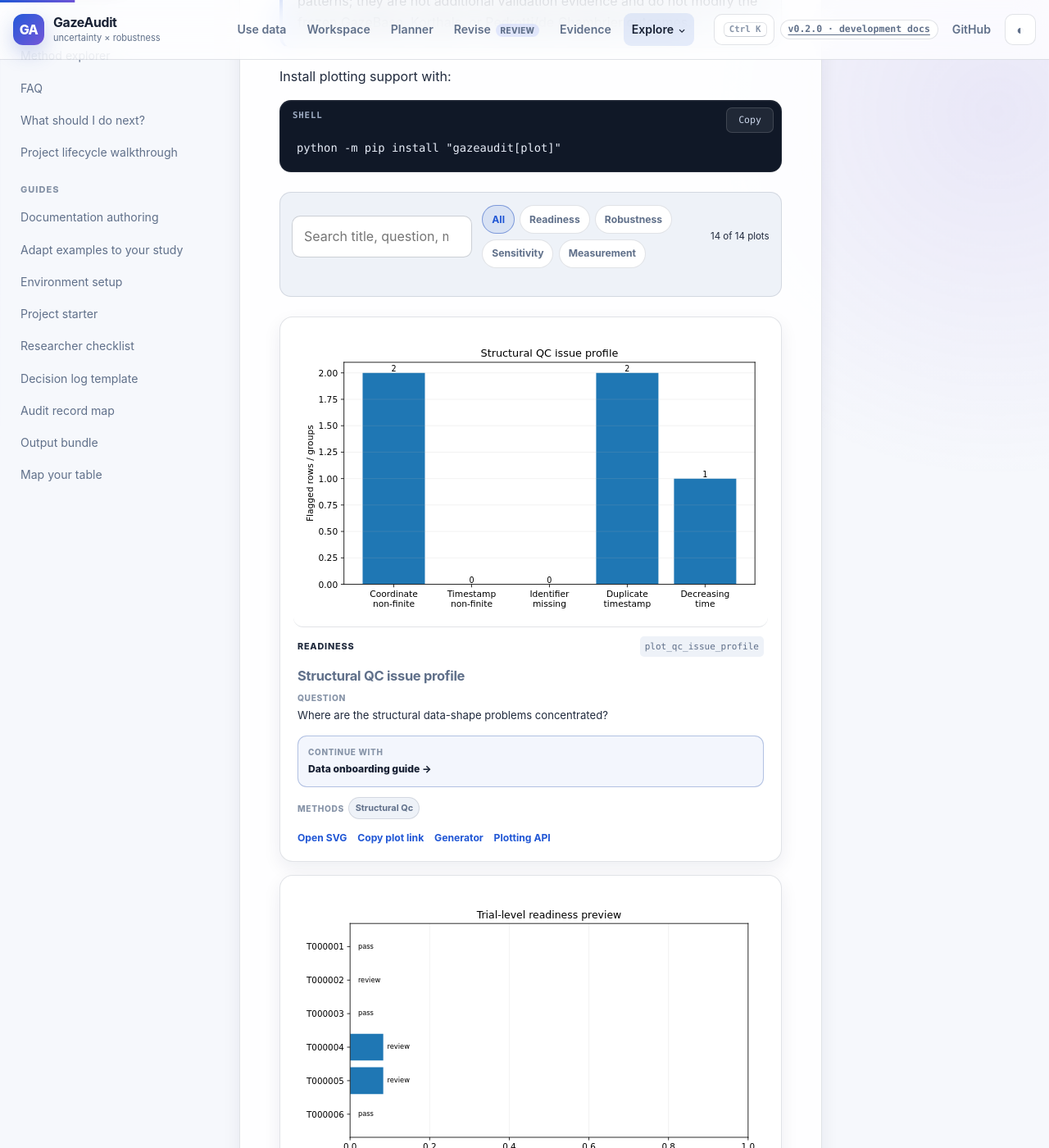
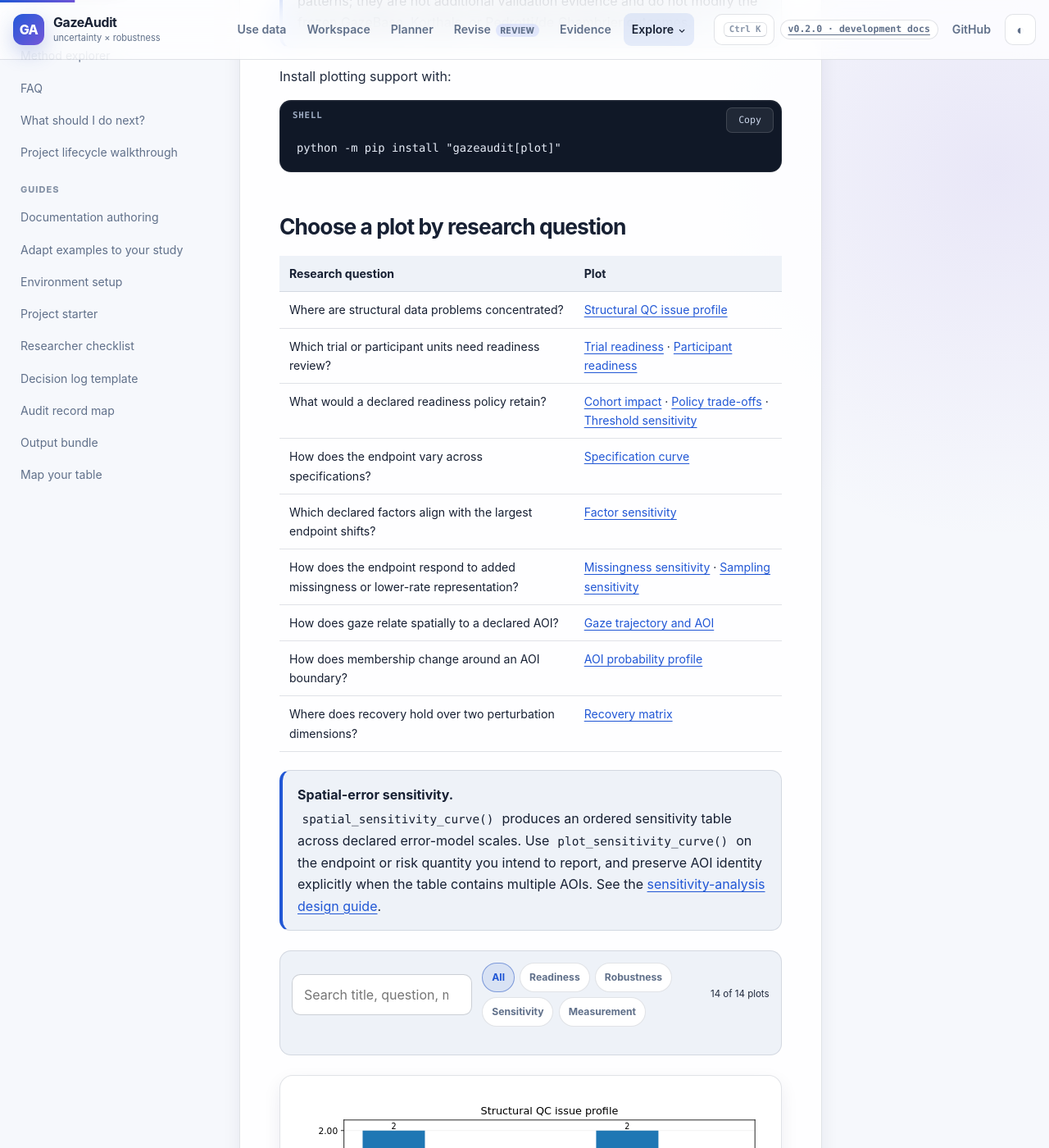
Before and after one commit to stefanosbalaskas/GazeAudit, a Jekyll site: the page built from docs/plots/index.md, in a window 1280 px wide and 1400 px high, scrolled down 807 px. Shown: the whole window at 82% size. Built offline with Jekyll 4.4.1, drawn with Linux system fonts in a browser that asks for light colours; some of the changed text lies outside the part shown.

Commit message:
docs: add question-first routing to plot gallery

````diff
--- a/docs/plots/index.md
+++ b/docs/plots/index.md
@@ -25,6 +25,24 @@ Install plotting support with:
 ```bash
 python -m pip install "gazeaudit[plot]"
 ```
+
+## Choose a plot by research question
+
+| Research question | Plot |
+|---|---|
+| Where are structural data problems concentrated? | [Structural QC issue profile](#plot-qc-issue-profile) |
+| Which trial or participant units need readiness review? | [Trial readiness](#plot-trial-readiness) · [Participant readiness](#plot-participant-readiness) |
+| What would a declared readiness policy retain? | [Cohort impact](#plot-cohort-impact) · [Policy trade-offs](#plot-policy-tradeoffs) · [Threshold sensitivity](#plot-threshold-sweep) |
+| How does the endpoint vary across specifications? | [Specification curve](#plot-specification-curve) |
+| Which declared factors align with the largest endpoint shifts? | [Factor sensitivity](#plot-factor-sensitivity) |
+| How does the endpoint respond to added missingness or lower-rate representation? | [Missingness sensitivity](#plot-missingness-sensitivity) · [Sampling sensitivity](#plot-sampling-sensitivity) |
+| How does gaze relate spatially to a declared AOI? | [Gaze trajectory and AOI](#plot-gaze-trajectory-aoi) |
+| How does membership change around an AOI boundary? | [AOI probability profile](#plot-aoi-probability-profile) |
+| Where does recovery hold over two perturbation dimensions? | [Recovery matrix](#plot-recovery-matrix) |
+
+<div class="callout info">
+<strong>Spatial-error sensitivity.</strong> <code>spatial_sensitivity_curve()</code> produces an ordered sensitivity table across declared error-model scales. Use <code>plot_sensitivity_curve()</code> on the endpoint or risk quantity you intend to report, and preserve AOI identity explicitly when the table contains multiple AOIs. See the <a href="{{ '/docs/guides/sensitivity-analysis-design/' | relative_url }}">sensitivity-analysis design guide</a>.
+</div>
 
 <div class="plot-gallery-toolbar" data-plot-gallery-toolbar>
   <label class="sr-only" for="plot-gallery-search">Filter plot gallery</label>
````
